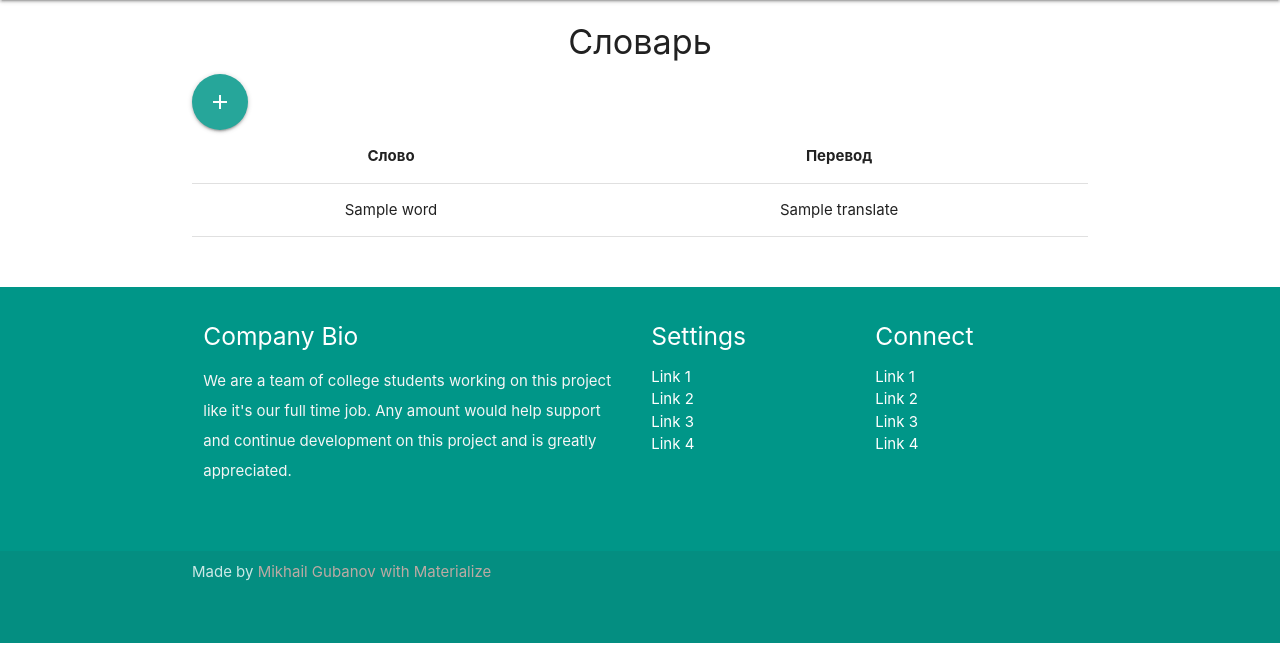
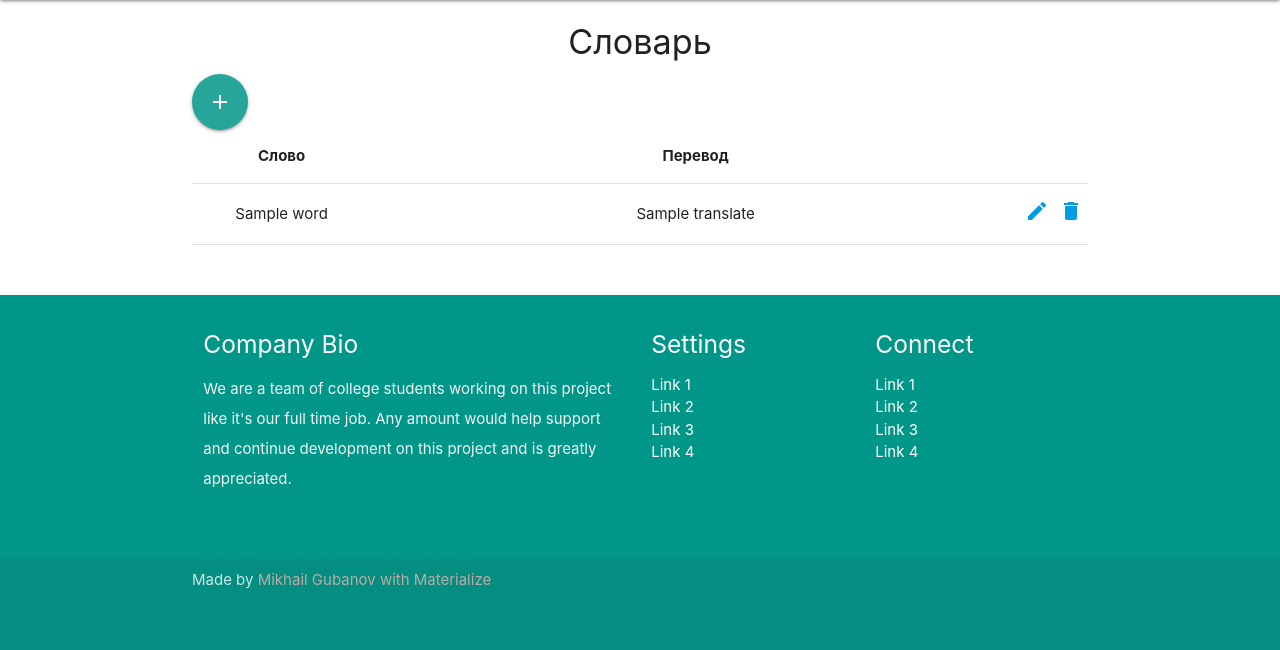
Before and after one commit to yainformal/LinguaLearn, a Django app: template templates/dictionary.html in a window 1280 px wide. Shown: the part 64-714 px from the top of the page. Run offline with Django 4.2, Linux system fonts and the light colour scheme; the template is opened without the code that fills it: most values are stand-ins (such as "Sample title", 1, 10 or a date in 2020); some libraries are stand-ins or nearby versions.

Commit message:
Добавлены иконки управления записями таблицы

```diff
--- a/templates/dictionary.html
+++ b/templates/dictionary.html
@@ -16,8 +16,10 @@
 <table class="centered">
     <thead>
         <tr>
-            <th>Слово</th>
+            <th style="width: 20%;">Слово</th>
             <th>Перевод</th>
+            <th style="width: 2%;"></th>
+            <th style="width: 2%;"></th>
             <!-- и т.д. -->
         </tr>
     </thead>
@@ -27,6 +29,8 @@
             <tr>
                 <td>{{ word.word }}</td>
                 <td>{{ word.translate }}</td>
+                <td><a href="#"><i class="material-icons">edit</i></a></td>
+                <td><a href="#"><i class="material-icons ">delete</i></a></td>
                 <!-- и т.д. -->
             </tr>
         {% endfor %}
```
Also changed, not shown: lingual.db.
